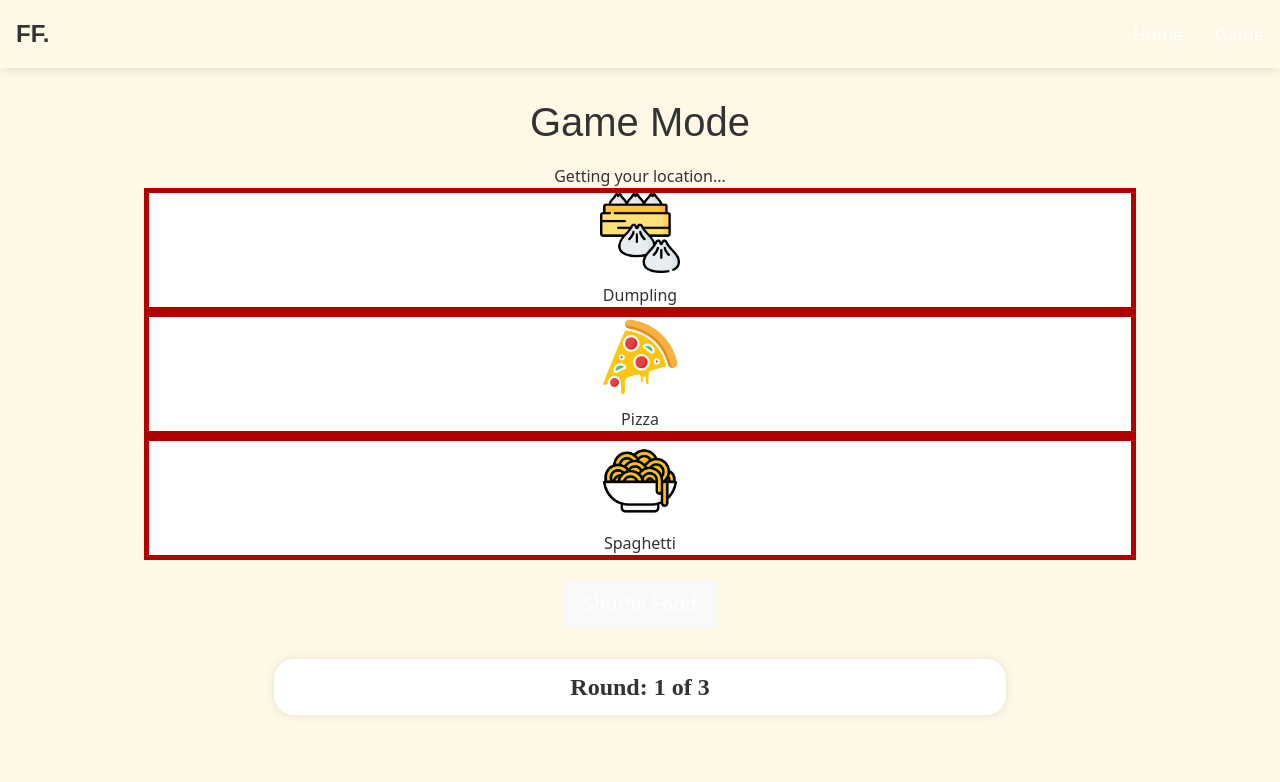
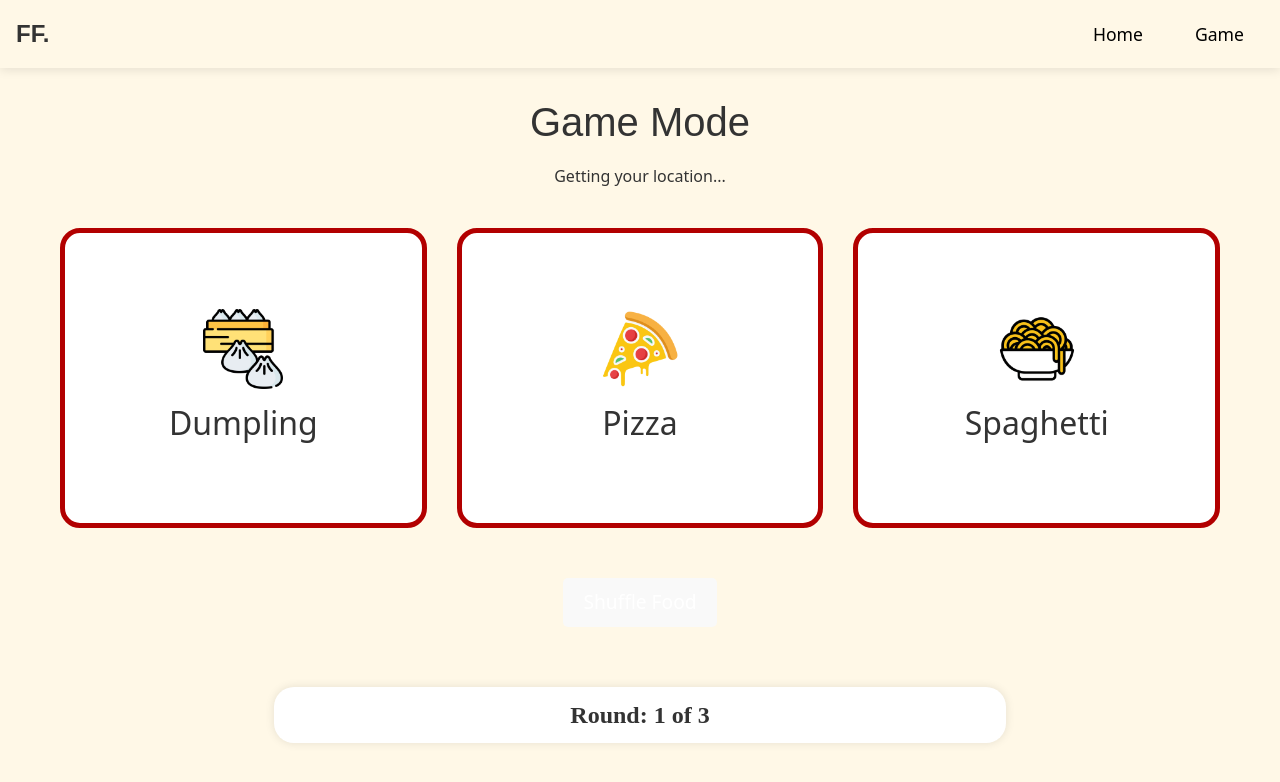
Before and after one commit to Ctrlalton03/FoodFinder, a React (Vite) app: page /game in a window 1280 px wide. Shown: the top 782 px of the page. Built offline with nearby package versions, Linux system fonts and the light colour scheme; no server answers; a web font is replaced by a local one.

Commit message:
added css update to foodcards

```diff
--- a/src/Css/FoodCard.css
+++ b/src/Css/FoodCard.css
@@ -60,3 +60,14 @@
 
 
 }
+
+@media screen and (min-width: 1024px){
+    .food-card-container {
+        width: 80%;
+        height: 300px;
+        padding: 20px;
+        flex-direction: column;
+        align-items: center;
+        border-radius: 20px;
+    }
+}
--- a/src/Css/GameBoard.css
+++ b/src/Css/GameBoard.css
@@ -5,9 +5,37 @@
   align-items: center;
   justify-content: space-evenly;
   width: 100%;
-  border: 1px solid red;
   padding: 10px;
 
 
 
 }
+
+.food-list-header {    display: flex;
+    flex-direction: column;
+    align-items: center;
+    justify-content: center;
+    width: 100%;
+    padding: 10px;
+    font-size: 1.5rem;
+    margin-bottom: 20px;
+    color: #333333;
+
+}
+
+@media (min-width: 1024px) {
+  .food-list {
+    flex-direction: colomn;
+    align-items: center;
+    justify-content: center;
+    padding: 30px;
+  }
+
+  .food-list-header {
+    flex-direction: row;
+    gap: 30px;
+    justify-content: space-evenly;
+    font-size: 2rem;
+
+  }
+}
--- a/src/Css/HeaderNav.css
+++ b/src/Css/HeaderNav.css
@@ -149,4 +149,28 @@
     .hamburger {
         display: flex;
     }
+
+    .desktop-nav li a {
+        color: black;
+    }
+
 }
+
+@media (min-width: 769px) {
+    .hamburger {
+        display: none;
+    }
+
+    .mobile-nav {
+        display: none;
+    }
+
+    .desktop-nav {
+        display: flex;
+    }
+
+    .desktop-nav li a {
+        color: black;
+        margin-right: 20px;
+    }
+}
--- a/src/components/GameBoard.jsx
+++ b/src/components/GameBoard.jsx
@@ -5,6 +5,7 @@ import 'aos/dist/aos.css'
 import Food from '../data/Food'
 import FoodCard from '../components/FoodCard'
 import RoundIndicator from '../components/RoundIndicator'
+import '../Css/GameBoard.css'
 
 
 const GameBoard =({ round, foods, onFoodSelected, onShuffle }) => {
@@ -44,7 +45,7 @@ const GameBoard =({ round, foods, onFoodSelected, onShuffle }) => {
     return(
         <>
         <div  data-aos="fade-up" className="food-list ">
-            <div>
+            <div className='food-list-header'>
                 {shownFood.map((food, index) => (
                     <FoodCard
                         key={index}
--- a/src/components/ResturantList.jsx
+++ b/src/components/ResturantList.jsx
@@ -36,7 +36,7 @@ function ResturantList ({ selectedFood, userLocation  }) {
                 headers: {
                     "Content-Type": "application/json",
                     "X-Goog-Api-Key": apiKey,
-                    "X-Goog-FieldMask": "places.displayName,places.formattedAddress,places.rating,places.photos"
+                    "X-Goog-FieldMask": "places.displayName,places.formattedAddress,places.rating,places.photos,places.types,places.priceLevel,places.userRatingCount"
                 },
                 body: JSON.stringify(body)
             });
@@ -53,6 +53,34 @@ function ResturantList ({ selectedFood, userLocation  }) {
         } finally {
             setLoading(false); // Set loading to false after the fetch is complete
         }
+    }
+
+    function sortResturant(place){
+        const fastFoodKeywords = ["fast food", "burger", "pizza", "taco", "chicken", "drive-thru", "takeaway"]
+        const sitDownKeywords = ["restaurant", "diner", "cafe", "bistro", "brasserie", "table-service", "fine dining"];
+
+
+        const name = place.displayName?.text?.toLowerCase() || "";
+
+        if (
+            place.types?.includes("meal_takeaway") ||
+            (place.priceLevel !== undefined && place.priceLevel <= 2) ||
+            fastFoodKeywords.some(keyword => name.includes(keyword))
+        ){
+            return "Fast Food";
+
+        }
+
+        if(
+            place.types?.includes("restaurant") ||
+            sitDownKeywords.some(keyword => name.includes(keyword))
+        ){
+            return "Sit Down";
+        }
+
+        return "Other";
+
+
     }
 
     const visibleRestaurants = resturants.slice(currentIndex, currentIndex + 1);
@@ -78,12 +106,15 @@ function ResturantList ({ selectedFood, userLocation  }) {
                         const photoUrl = photoReference
                             ? `https://places.googleapis.com/v1/${photoReference}/media?maxWidthPx=400&key=${apiKey}`
                             : "https://via.placeholder.com/150";
+
+                        const category = sortResturant(restaurant);
                         return (
                             <li key={restaurant.placeId || restaurant.id} className="restaurant-item">
                                 <img src={photoUrl} alt={restaurant.displayName?.text || "Restaurant"} className="restaurant-image" />
                                 <h3>{restaurant.displayName?.text}</h3>
                                 <p>{restaurant.formattedAddress}</p>
                                 <p className='Restaurant-Rating'>Rating: {restaurant.rating}</p>
+                                <p className='Restaurant-Category'>Category: {category}</p>
                             </li>
                         );
                     })}
@@ -101,4 +132,3 @@ function ResturantList ({ selectedFood, userLocation  }) {
 }
 
 export default ResturantList;
-// This component fetches and displays a list of restaurants based on the selected food and user's location
--- a/src/pages/Game.jsx
+++ b/src/pages/Game.jsx
@@ -9,23 +9,20 @@ import GameBoard from "../components/GameBoard";
 import { useGeolocation } from '../hooks/useGeolocation.js';
 import ResturantList from '../components/ResturantList.jsx';
 
-// Main Game component
 const Game = () => {
-    // Custom hook for geolocation
+
     const { location, locationError, loading, getCurrentLocation } = useGeolocation();
 
-    // Log location status for debugging
+
     console.log({ location, locationError, loading });
 
-    // Main game state: round, current food options, winner, and completion status
     const [gameState, setGameState] = useState({
         round: 1,
-        currentFoods: getRandomFood(Food, 3), // Start with 3 random foods
+        currentFoods: getRandomFood(Food, 3),
         winner: null,
         gameCompleted: false,
     });
 
-    // Called when a food is selected; advances the round or ends the game
     const handleFoodSelected = (selectedFood) => {
         const newGameState = advanceRound(selectedFood, Food, gameState.round);
         setGameState(newGameState);
@@ -35,7 +32,6 @@ const Game = () => {
         }
     };
 
-    // Shuffle button handler: picks 3 new random foods from all foods
     const handleShuffle = () => {
         setGameState((prev) => ({
             ...prev,
@@ -43,7 +39,6 @@ const Game = () => {
         }));
     };
 
-    // Initialize AOS animations on mount
     useEffect(() => {
         AOS.init({ duration: 800, once: true });
     }, []);
@@ -54,7 +49,6 @@ const Game = () => {
             <div data-aos="fade-up" className='game-page-container'>
                 <h1>Game Mode</h1>
 
-                {/* Location Status */}
                 <div className="location-status">
                     {loading && <p>Getting your location...</p>}
                     {locationError && (
```
Also changed, not shown: src/components/ProgressBar.jsx (deleted).
